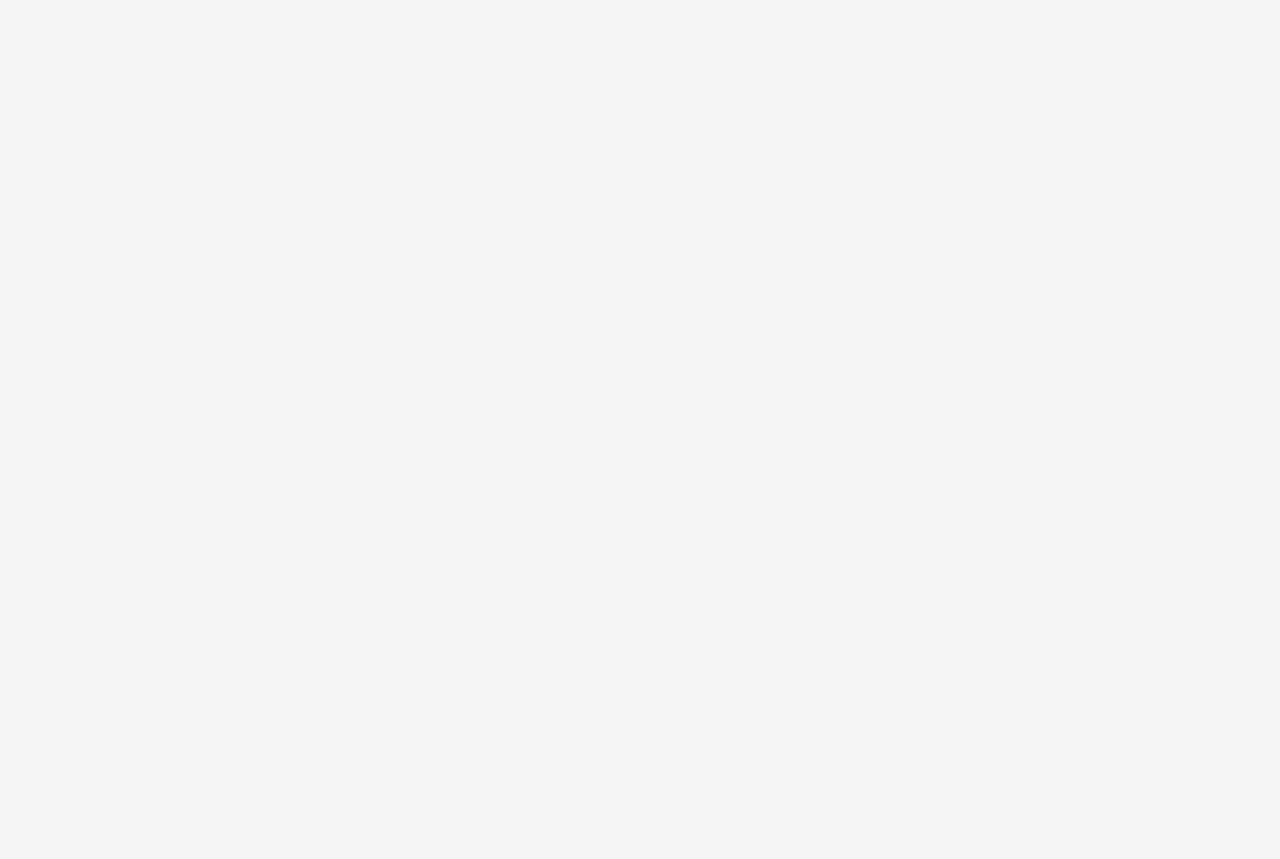
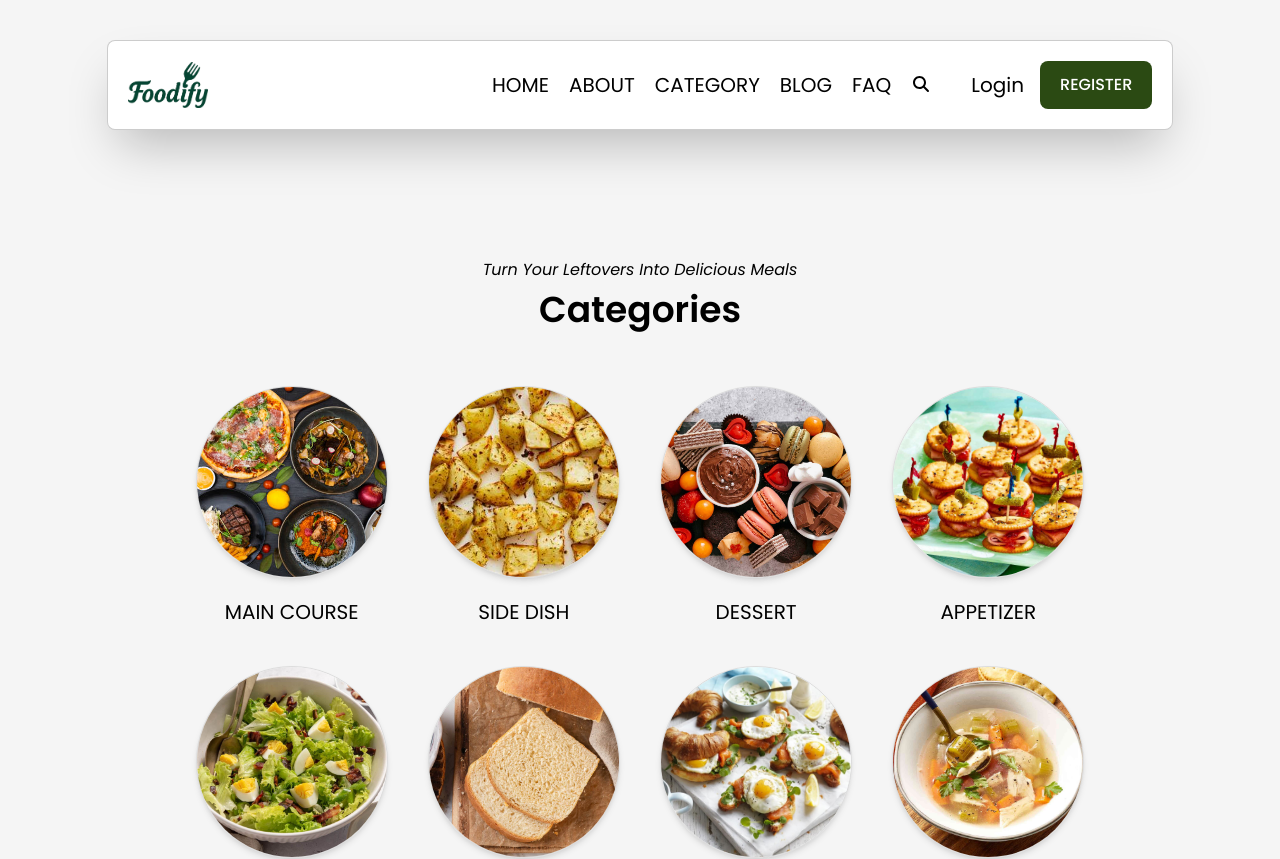
Before and after one commit to wilhelmusolejr/foodify-v2, a React (Vite) app in the folder client/: page /category in a window 1280 px wide. Before the commit this address had no page. Shown: the top 859 px of the page. Before the commit the page ends 800 px from the top, so only its background shows below. Built offline with nearby package versions, Linux system fonts and the light colour scheme; a web font is replaced by a local one.

Commit message:
feat: add new page to the dom, category.

```diff
--- a/client/src/App.jsx
+++ b/client/src/App.jsx
@@ -1,11 +1,13 @@
 import { BrowserRouter, Routes, Route } from "react-router-dom";
 import Home from "@pages/Home";
+import Category from "@pages/Category";
 
 function App() {
   return (
     <BrowserRouter>
       <Routes>
         <Route path="/" element={<Home />} />
+        <Route path="/category" element={<Category />} />
       </Routes>
     </BrowserRouter>
   );
```
